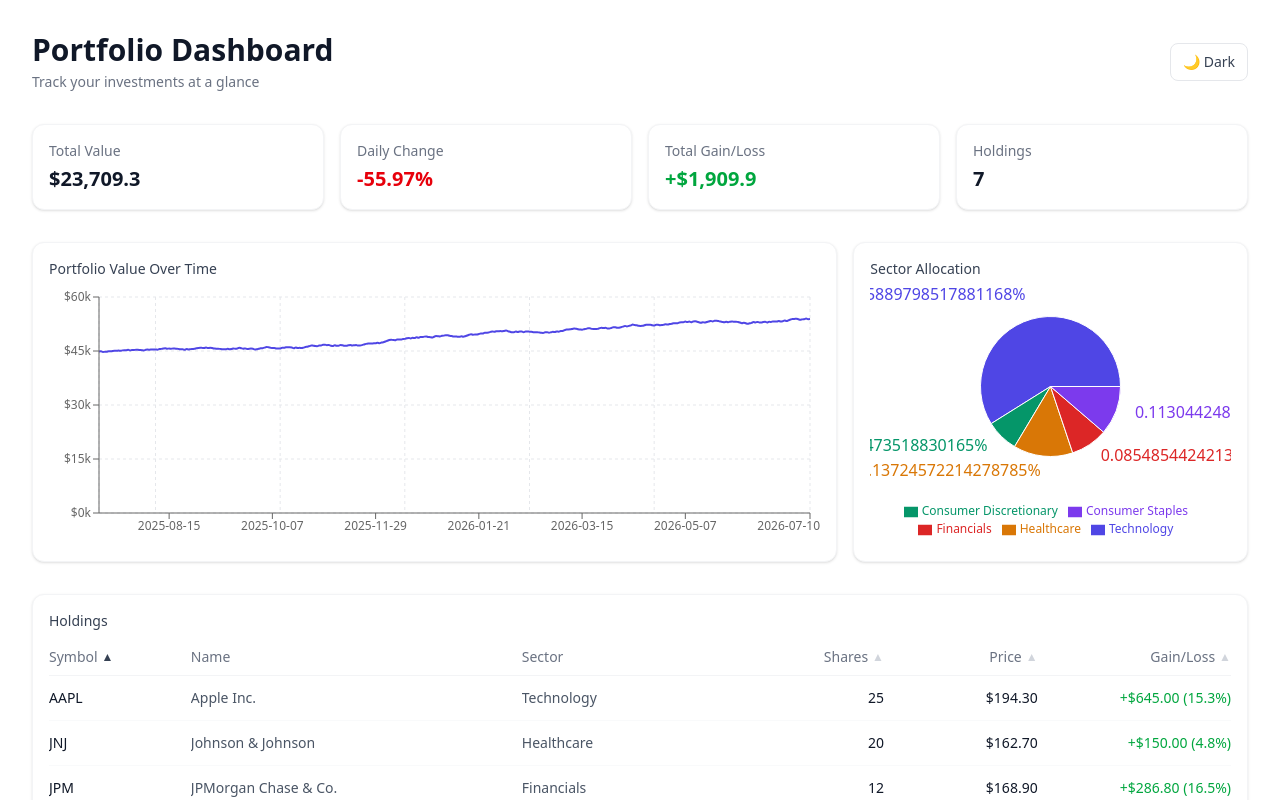
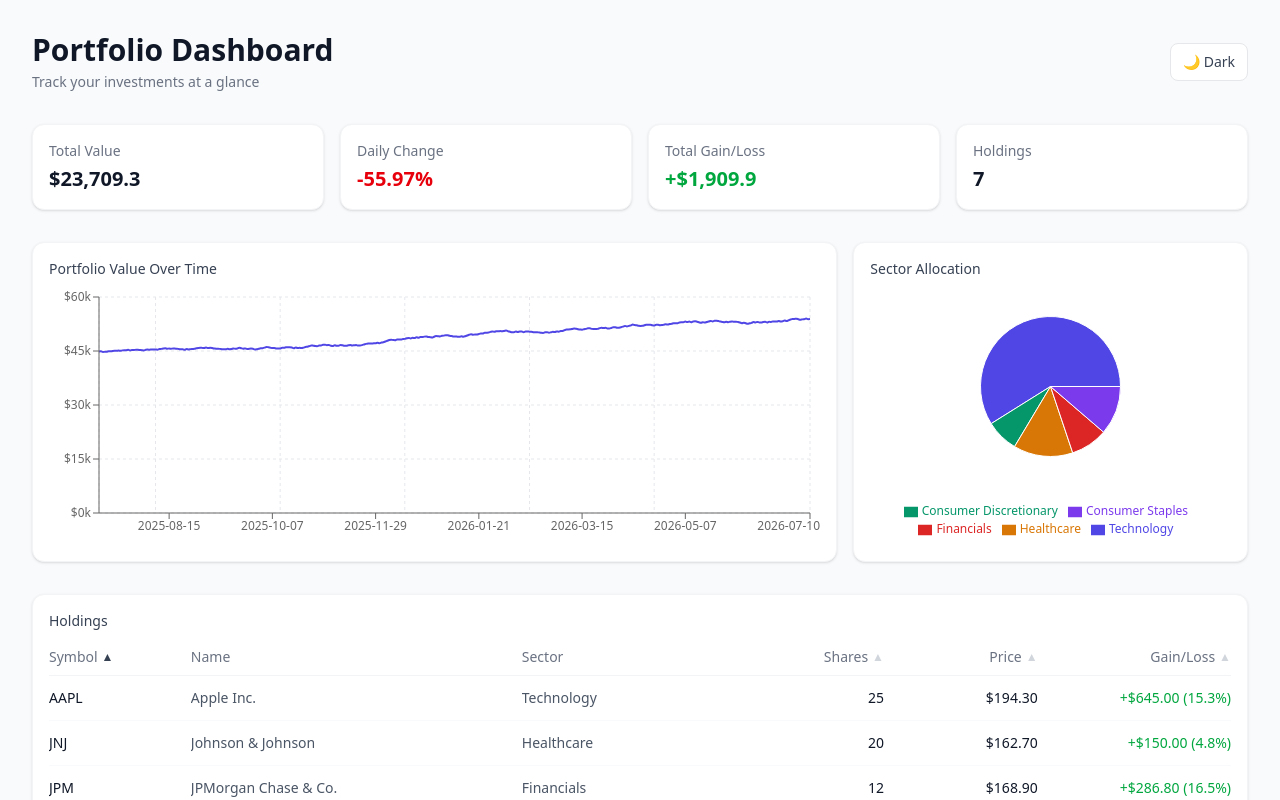
Before and after one commit to afraalmaci/finance-dashboard, a Next.js app: page / in a window 1280 px wide. Shown: the top 800 px of the page. Built offline with nearby package versions, Linux system fonts and the light colour scheme.

Commit message:
fix: remove conflicting CSS rule causing incorrect dark mode background

```diff
--- a/src/app/globals.css
+++ b/src/app/globals.css
@@ -1,5 +1,3 @@
-@import "tailwindcss";
-
 @import "tailwindcss";
 @custom-variant dark (&:where(.dark, .dark *));
 
@@ -7,8 +5,3 @@
   --background: #ffffff;
   --foreground: #171717;
 }
-
-body {
-  color: var(--foreground);
-  background: var(--background);
-}
--- a/src/components/holdings-table.tsx
+++ b/src/components/holdings-table.tsx
@@ -87,7 +87,7 @@ export function HoldingsTable({ holdings }: HoldingsTableProps) {
 
   return (
     <div className="overflow-x-auto">
-      <table className="w-full text-sm table-fixed">
+      <table className="w-full min-w-[640px] text-sm table-fixed">
         <colgroup>
           <col className="w-[12%]" />
           <col className="w-[28%]" />
--- a/src/components/sector-allocation-chart.tsx
+++ b/src/components/sector-allocation-chart.tsx
@@ -29,8 +29,6 @@ export function SectorAllocationChart({ data }: SectorAllocationChartProps) {
           cx="50%"
           cy="45%"
           outerRadius={70}
-          label={(entry) => `${entry.percent}%`}
-          labelLine={false}
         >
           {data.map((entry, index) => (
             <Cell key={entry.sector} fill={COLORS[index % COLORS.length]} />
```
